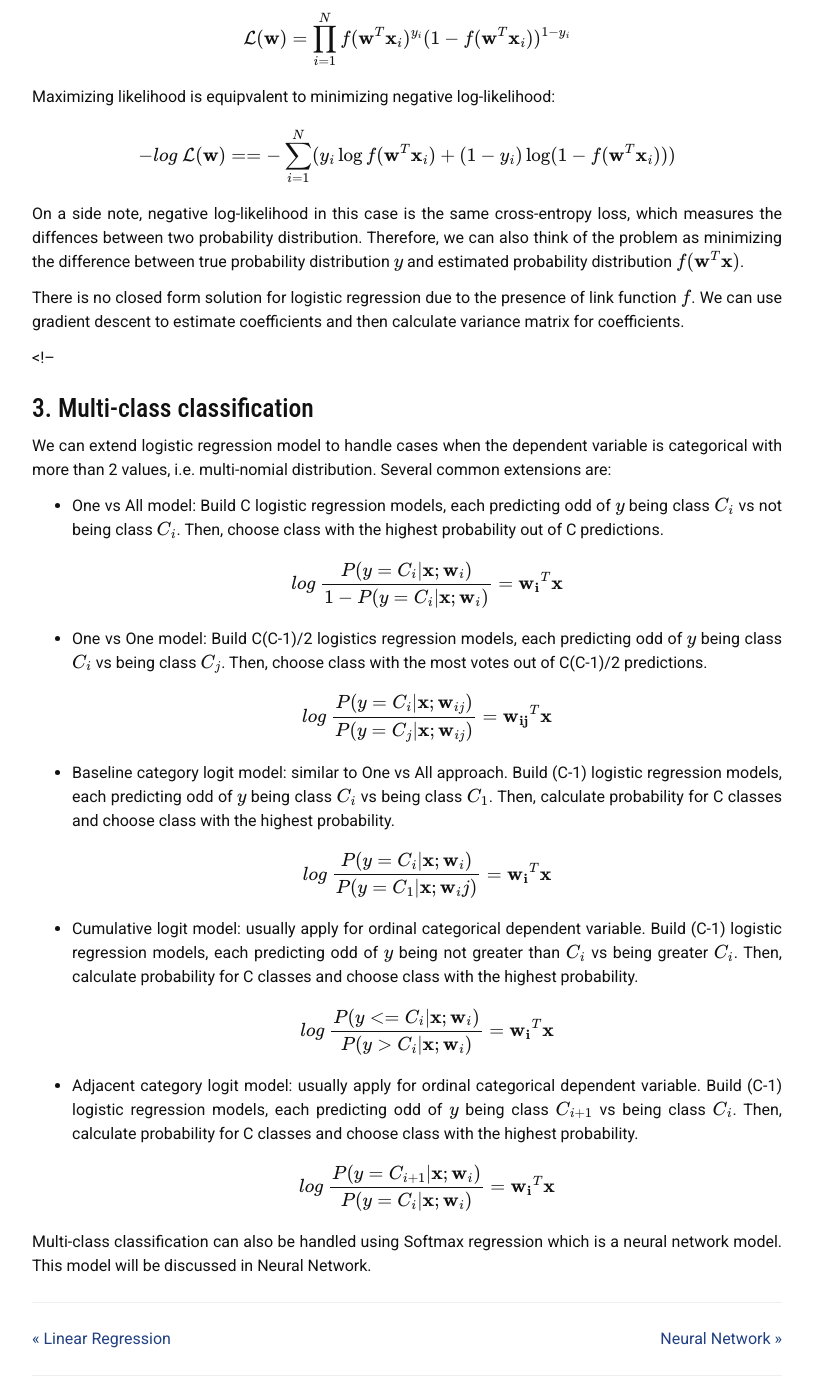
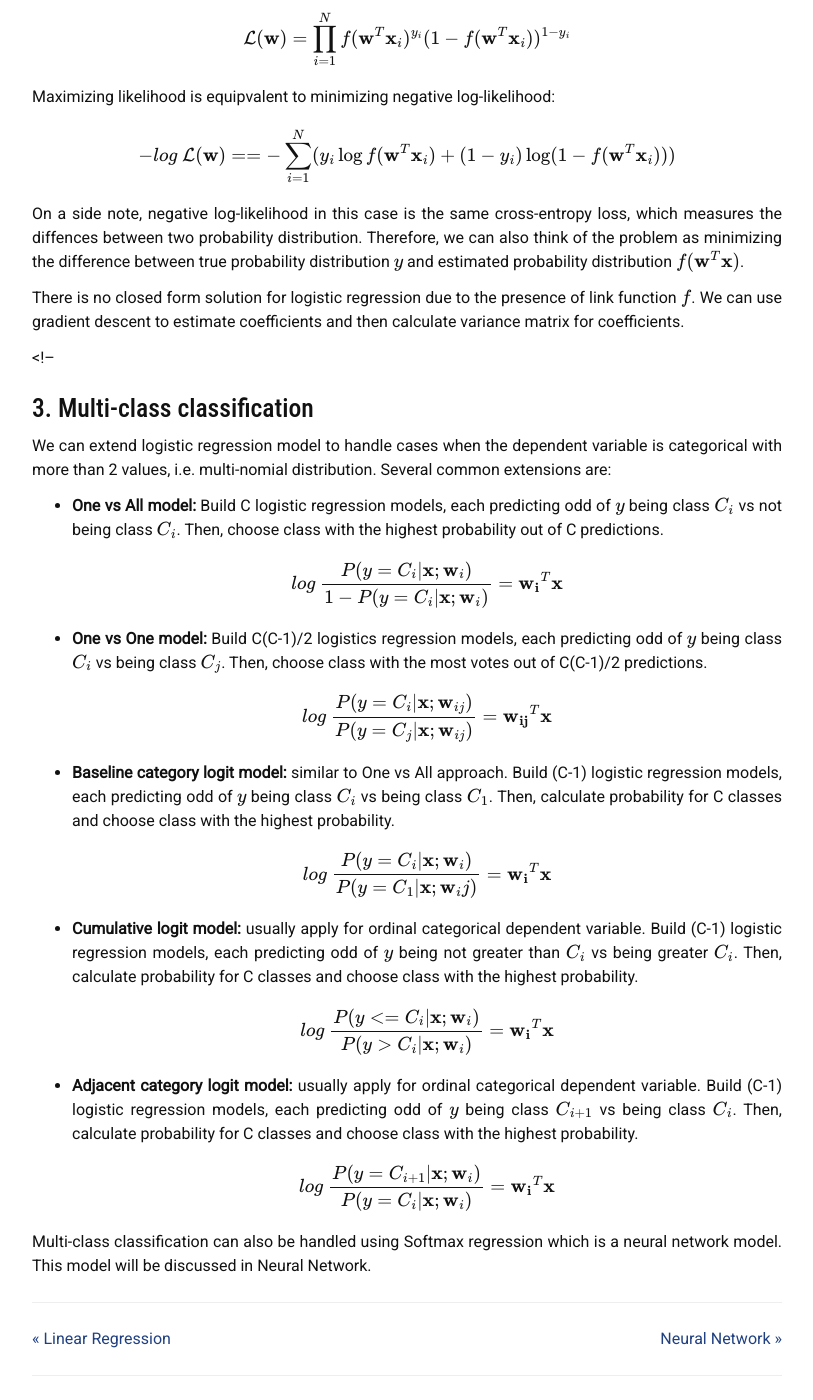
Before and after one commit to liambll/blog-archive, a Jekyll site: the page built from _posts/2017-06-30-logistics-regression.markdown, in a window 1280 px wide and 1400 px high, scrolled down 1244 px. Shown: the whole window, without its empty margins (233-1046 px from the left). Built offline with Jekyll 4.4.1, drawn with Linux system fonts in a browser that asks for light colours; nearby versions of some CDN libraries; formulas are drawn with MathJax 3; comment, search, counter and statistics services are not loaded.

```diff
--- a/_posts/2017-06-30-logistics-regression.markdown
+++ b/_posts/2017-06-30-logistics-regression.markdown
@@ -60,23 +60,23 @@ There is no closed form solution for logistic regression due to the presence of
 <!--
 ## 3. Multi-class classification
 We can extend logistic regression model to handle cases when the dependent variable is categorical with more than 2 values, i.e. multi-nomial distribution. Several common extensions are:
-- One vs All model: Build C logistic regression models, each predicting odd of \\(y\\) being class \\(C\_i\\) vs not being class \\(C\_i\\). Then, choose class with the highest probability out of C predictions.
+- __One vs All model:__ Build C logistic regression models, each predicting odd of \\(y\\) being class \\(C\_i\\) vs not being class \\(C\_i\\). Then, choose class with the highest probability out of C predictions.
 \\[
 log~\frac{P(y = C\_i \| \mathbf{x}; \mathbf{w}\_i)}{1 - P(y = C\_i \| \mathbf{x}; \mathbf{w}\_i)} = \mathbf{w\_i}^T\mathbf{x}
 \\]
-- One vs One model: Build C(C-1)/2 logistics regression models, each predicting odd of \\(y\\) being class \\(C\_i\\) vs being class \\(C\_j\\). Then, choose class with the most votes out of C(C-1)/2 predictions.
+- __One vs One model:__ Build C(C-1)/2 logistics regression models, each predicting odd of \\(y\\) being class \\(C\_i\\) vs being class \\(C\_j\\). Then, choose class with the most votes out of C(C-1)/2 predictions.
 \\[
 log~\frac{P(y = C\_i \| \mathbf{x}; \mathbf{w}\_{ij})}{P(y = C\_j \| \mathbf{x}; \mathbf{w}\_{ij})} = \mathbf{w\_{ij}}^T\mathbf{x}
 \\]
-- Baseline category logit model: similar to One vs All approach. Build (C-1) logistic regression models, each predicting odd of \\(y\\) being class \\(C\_i\\) vs being class \\(C\_1\\). Then, calculate probability for C classes and choose class with the highest probability.
+- __Baseline category logit model:__ similar to One vs All approach. Build (C-1) logistic regression models, each predicting odd of \\(y\\) being class \\(C\_i\\) vs being class \\(C\_1\\). Then, calculate probability for C classes and choose class with the highest probability.
 \\[
 log~\frac{P(y = C\_i \| \mathbf{x}; \mathbf{w}\_i)}{P(y = C\_1 \| \mathbf{x}; \mathbf{w}\_ij)} = \mathbf{w\_i}^T\mathbf{x}
 \\]
-- Cumulative logit model: usually apply for ordinal categorical dependent variable. Build (C-1) logistic regression models, each predicting odd of \\(y\\) being not greater than \\(C\_i\\) vs being greater \\(C\_i\\). Then, calculate probability for C classes and choose class with the highest probability.
+- __Cumulative logit model:__ usually apply for ordinal categorical dependent variable. Build (C-1) logistic regression models, each predicting odd of \\(y\\) being not greater than \\(C\_i\\) vs being greater \\(C\_i\\). Then, calculate probability for C classes and choose class with the highest probability.
 \\[
 log~\frac{P(y <= C\_i \| \mathbf{x}; \mathbf{w}\_i)}{P(y > C\_i \| \mathbf{x}; \mathbf{w}\_i)} = \mathbf{w\_i}^T\mathbf{x}
 \\]
-- Adjacent category logit model: usually apply for ordinal categorical dependent variable. Build (C-1) logistic regression models, each predicting odd of \\(y\\) being class \\(C\_{i+1}\\) vs being class \\(C\_i\\). Then, calculate probability for C classes and choose class with the highest probability.
+- __Adjacent category logit model:__ usually apply for ordinal categorical dependent variable. Build (C-1) logistic regression models, each predicting odd of \\(y\\) being class \\(C\_{i+1}\\) vs being class \\(C\_i\\). Then, calculate probability for C classes and choose class with the highest probability.
 \\[
 log~\frac{P(y = C\_{i+1} \| \mathbf{x}; \mathbf{w}\_i)}{P(y = C\_i \| \mathbf{x}; \mathbf{w}\_i)} = \mathbf{w\_i}^T\mathbf{x}
 \\]
```
